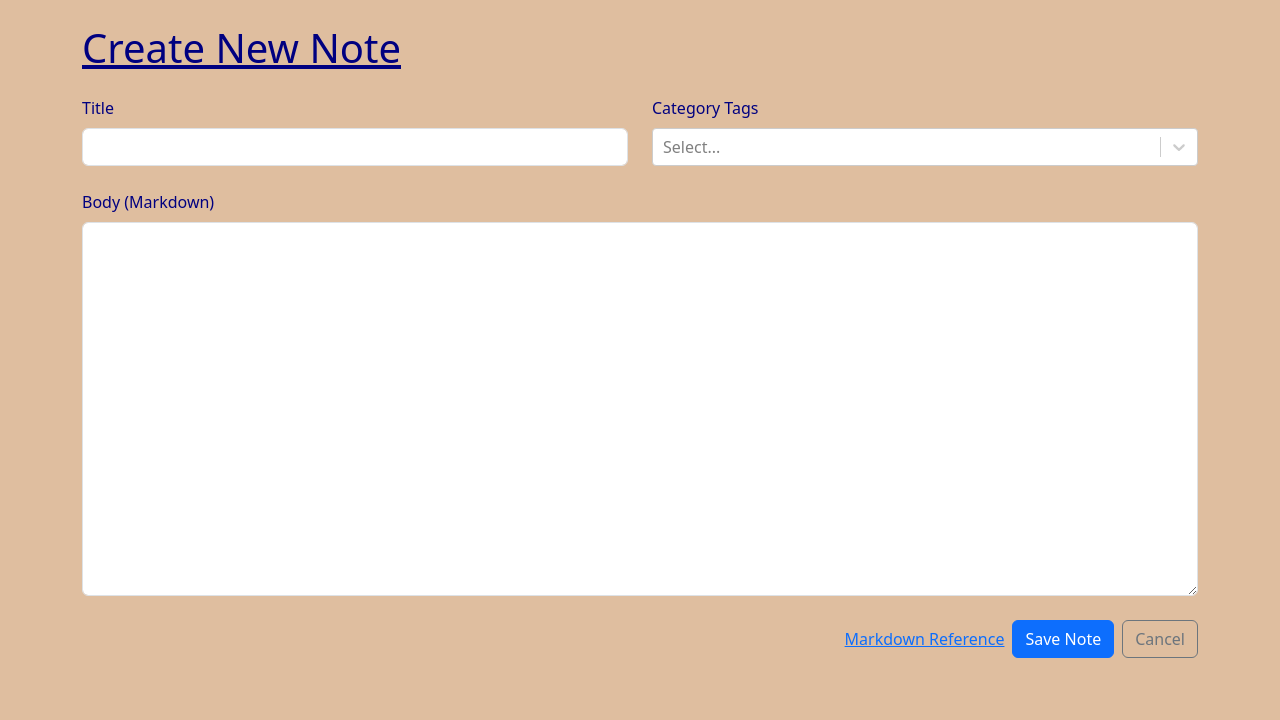
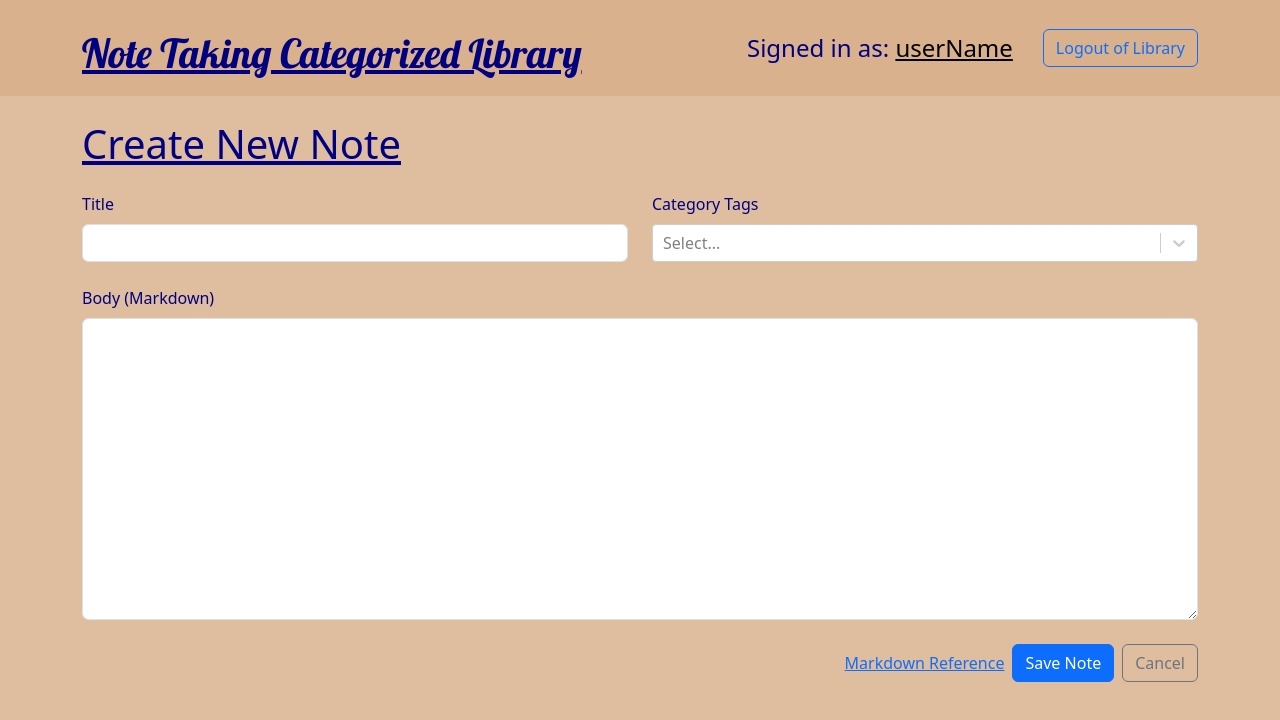
Before and after one commit to pageler/note-taking_categorized_library, a React (Create React App) app in the folder frontend/: page /new in a window 1280 px wide. Shown: the top 720 px of the page. Built offline with nearby package versions, Linux system fonts and the light colour scheme.

Commit message:
Added Header & Library Logout

```diff
--- /dev/null
+++ b/frontend/src/components/Header.tsx
@@ -0,0 +1,46 @@
+import { Button, Container, Navbar } from "react-bootstrap";
+import { useNavigate } from "react-router-dom";
+
+type HeaderProps = {};
+
+export const Header = (props: HeaderProps) => {
+    const navigate = useNavigate();
+
+    return (
+        <Navbar style={{ backgroundColor: "#d9b18c" }}>
+            <Container>
+                <Navbar.Brand
+                    href="/"
+                    style={{
+                        marginTop: "10px",
+                        textAlign: "center",
+                        textDecoration: "underline",
+                        color: "navy",
+                        fontFamily: "Lobster",
+                        fontSize: "2.5em",
+                    }}
+                >
+                    Note Taking Categorized Library
+                </Navbar.Brand>
+                <Navbar.Toggle />
+                <Navbar.Collapse className="justify-content-end">
+                    <Navbar.Text style={{ fontSize: "1.5em", color: "navy" }}>
+                        Signed in as: <a href="/register">userName</a>
+                    </Navbar.Text>
+                </Navbar.Collapse>
+
+                <Button
+                    variant="outline-primary"
+                    className="justify-content-end"
+                    style={{ marginLeft: "30px" }}
+                    onClick={() => {
+                        localStorage.removeItem("userInfo");
+                        navigate("/");
+                    }}
+                >
+                    Logout of Library
+                </Button>
+            </Container>
+        </Navbar>
+    );
+};
--- a/frontend/src/components/NoteForm.tsx
+++ b/frontend/src/components/NoteForm.tsx
@@ -90,7 +90,7 @@ export const NoteForm = ({
                     <Form.Control
                         required
                         as="textarea"
-                        rows={15}
+                        rows={12}
                         ref={markdownRef}
                         defaultValue={markdown}
                     />
--- a/frontend/src/pages/EditNote.tsx
+++ b/frontend/src/pages/EditNote.tsx
@@ -2,6 +2,7 @@ import { Container } from "react-bootstrap";
 import { NoteForm } from "../components/NoteForm";
 import { NoteData, Tag } from "../App";
 import { useNote } from "../components/NoteLayout";
+import { Header } from "../components/Header";
 
 type EditNoteProps = {
     onSubmit: (id: string, data: NoteData) => void;
@@ -17,6 +18,8 @@ export const EditNote = ({
     const note = useNote();
 
     return (
+        <>
+            <Header />
             <Container className="my-4">
                 <h1 className="my-4" style={{ color: "navy" }}>
                     <u>Edit Note</u>
@@ -32,5 +35,6 @@ export const EditNote = ({
                     markdown={note.markdown}
                 />
             </Container>
+        </>
     );
 };
--- a/frontend/src/pages/NewNote.tsx
+++ b/frontend/src/pages/NewNote.tsx
@@ -1,6 +1,7 @@
 import { Container } from "react-bootstrap";
 import { NoteForm } from "../components/NoteForm";
 import { NoteData, Tag } from "../App";
+import { Header } from "../components/Header";
 
 type NewNoteProps = {
     onSubmit: (data: NoteData) => void;
@@ -14,6 +15,8 @@ export const NewNote = ({
     onAddTag,
 }: NewNoteProps) => {
     return (
+        <>
+            <Header />
             <Container className="my-4" style={{ color: "navy" }}>
                 <h1>
                     <u>Create New Note</u>
@@ -25,5 +28,6 @@ export const NewNote = ({
                     onAddTag={onAddTag}
                 />
             </Container>
+        </>
     );
 };
--- a/frontend/src/pages/NoteDetails.tsx
+++ b/frontend/src/pages/NoteDetails.tsx
@@ -2,6 +2,7 @@ import { Badge, Button, Col, Container, Row, Stack } from "react-bootstrap";
 import { Link, useNavigate } from "react-router-dom";
 import { useNote } from "../components/NoteLayout";
 import ReactMarkdown from "react-markdown";
+import { Header } from "../components/Header";
 
 type NoteDetailsProps = {
     onDeleteNote: (id: string) => void;
@@ -12,6 +13,8 @@ export const NoteDetails = ({ onDeleteNote }: NoteDetailsProps) => {
     const navigate = useNavigate();
 
     return (
+        <>
+            <Header />
             <Container className="my-4">
                 <Row className="align-items-center my-4">
                     <Col>
@@ -23,7 +26,9 @@ export const NoteDetails = ({ onDeleteNote }: NoteDetailsProps) => {
                     <Col xs="auto">
                         <Stack direction="horizontal" gap={2}>
                             <Link to={`/${note.id}/edit`}>
-                            <Button variant="primary">Edit Note Details</Button>
+                                <Button variant="primary">
+                                    Edit Note Details
+                                </Button>
                             </Link>
                             <Button
                                 variant="outline-danger"
@@ -50,7 +55,11 @@ export const NoteDetails = ({ onDeleteNote }: NoteDetailsProps) => {
                         </b>
                     </h1>
                     {note.tags.length > 0 && (
-                    <Stack direction="horizontal" gap={1} className="flex-wrap">
+                        <Stack
+                            direction="horizontal"
+                            gap={1}
+                            className="flex-wrap"
+                        >
                             {note.tags.map((tag) => (
                                 <Badge key={tag.id} className="text-truncate">
                                     {tag.label}
@@ -62,5 +71,6 @@ export const NoteDetails = ({ onDeleteNote }: NoteDetailsProps) => {
 
                 <ReactMarkdown>{note.markdown}</ReactMarkdown>
             </Container>
+        </>
     );
 };
--- a/frontend/src/pages/NoteList.tsx
+++ b/frontend/src/pages/NoteList.tsx
@@ -14,6 +14,7 @@ import { Link } from "react-router-dom";
 import ReactSelect from "react-select";
 import { Tag } from "../App";
 import styles from "../components/NoteList.module.css";
+import { Header } from "../components/Header";
 
 type NoteListProps = {
     availableTags: Tag[];
@@ -60,6 +61,8 @@ export const NoteList = ({
     }, [title, selectedTags, notes]);
 
     return (
+        <>
+            <Header />
             <Container className="my-4">
                 <Row className="align-items-center my-4">
                     <Col>
@@ -71,7 +74,9 @@ export const NoteList = ({
                     <Col xs="auto">
                         <Stack direction="horizontal" gap={2}>
                             <Link to="/new">
-                            <Button variant="primary">Create New Note</Button>
+                                <Button variant="primary">
+                                    Create New Note
+                                </Button>
                             </Link>
                             <Button
                                 variant="outline-secondary"
@@ -103,10 +108,16 @@ export const NoteList = ({
                                 <ReactSelect
                                     isMulti
                                     options={availableTags.map((tag) => {
-                                    return { label: tag.label, value: tag.id };
+                                        return {
+                                            label: tag.label,
+                                            value: tag.id,
+                                        };
                                     })}
                                     value={selectedTags.map((tag) => {
-                                    return { label: tag.label, value: tag.id };
+                                        return {
+                                            label: tag.label,
+                                            value: tag.id,
+                                        };
                                     })}
                                     onChange={(tags) => {
                                         setSelectedTags(
@@ -144,6 +155,7 @@ export const NoteList = ({
                     onDeleteTag={onDeleteTag}
                 />
             </Container>
+        </>
     );
 };
 
```
Lines whose indentation alone changed are shown as unchanged.
